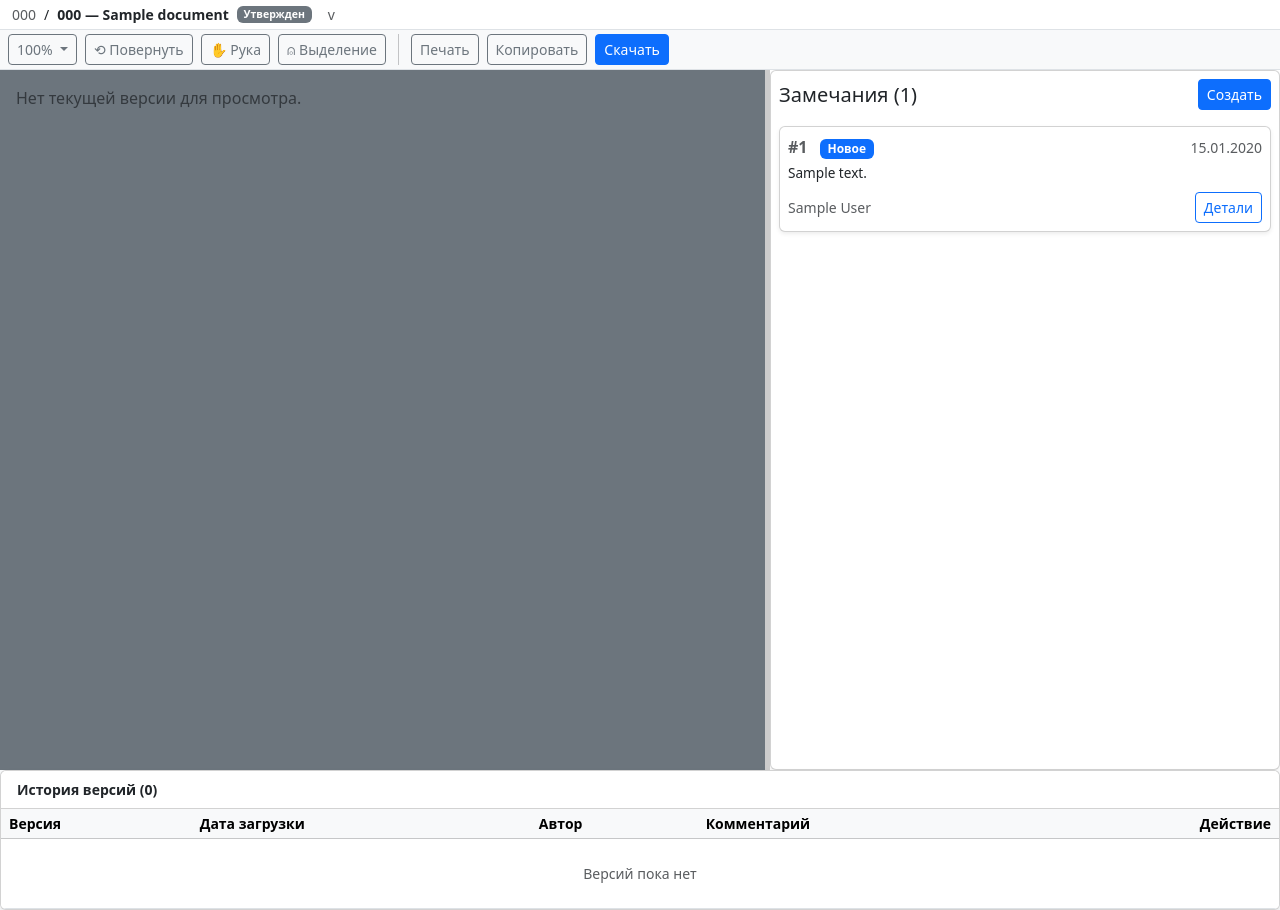
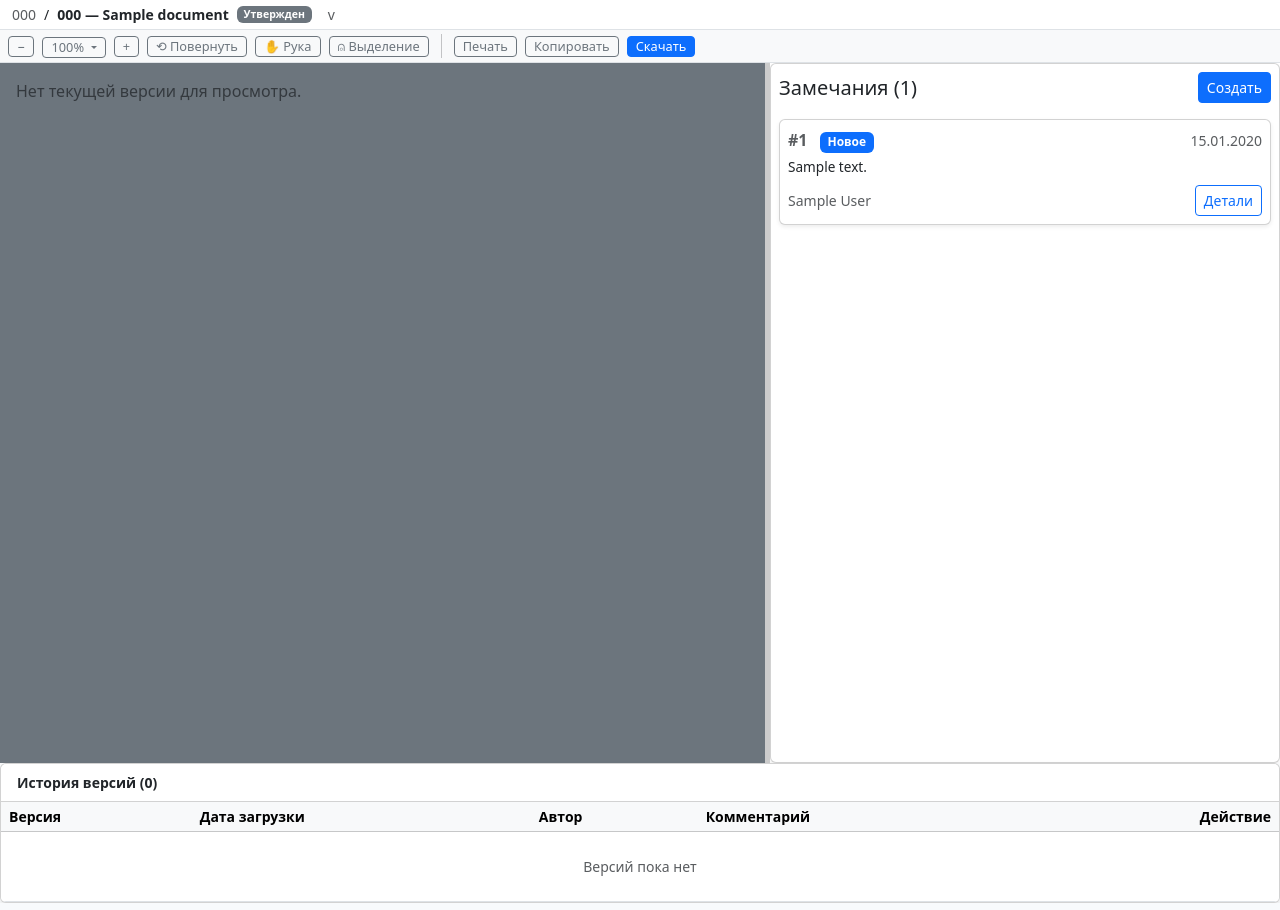
Before and after one commit to ABEL678/sod-project, a Django app: page /documents/1/ in a window 1280 px wide. Shown: the part 48-958 px from the top of the page. Run offline with Django 5.2, Linux system fonts and the light colour scheme; a user stored in the database is signed in; data comes from the database, SQL or seed files in the repository; tables that the repository leaves empty hold one stand-in row (values such as "Sample post"); data that the repository does not hold is empty; some libraries are stand-ins or nearby versions.

Commit message:
fix(ui): add zoom buttons, fix print, colorize badges by status and position in corner

```diff
--- a/static/js/pdf_viewer.js
+++ b/static/js/pdf_viewer.js
@@ -245,25 +245,31 @@
                 page.layer.appendChild(frame);
 
                 const badge = document.createElement('div');
+                const badgeColor = statusColor(issue.status);
                 badge.className = 'pdf-pin pdf-issue-badge';
                 badge.dataset.issueId = issue.id;
-                badge.style.left = (x * 100) + '%';
-                badge.style.top = (y * 100) + '%';
+                badge.style.left = (x1 * 100) + '%';
+                badge.style.top = (y1 * 100) + '%';
                 badge.style.transform = 'translate(-50%, -50%)';
-                badge.style.backgroundColor = '#198754';
-                badge.style.color = '#fff';
+                badge.style.backgroundColor = badgeColor;
+                badge.style.color = ['IN_PROGRESS', 'DISCUSSION'].includes(issue.status)
+                    ? '#212529'
+                    : '#fff';
                 badge.style.border = '2px solid #fff';
-                badge.style.borderRadius = '20px';
-                badge.style.padding = '2px 8px';
-                badge.style.fontSize = '11px';
+                badge.style.borderRadius = '50%';
+                badge.style.padding = '0';
+                badge.style.fontSize = '10px';
                 badge.style.fontWeight = 'bold';
-                badge.style.lineHeight = '1.2';
-                badge.style.width = 'auto';
-                badge.style.height = 'auto';
-                badge.style.minWidth = '20px';
+                badge.style.lineHeight = '1';
+                badge.style.width = '24px';
+                badge.style.height = '16px';
+                badge.style.display = 'flex';
+                badge.style.alignItems = 'center';
+                badge.style.justifyContent = 'center';
                 badge.style.textAlign = 'center';
                 badge.style.boxShadow = '0 2px 4px rgba(0,0,0,0.2)';
                 badge.style.cursor = 'pointer';
+                badge.style.zIndex = '2';
                 badge.textContent = issue.id;
                 badge.title = issue.description;
                 badge.addEventListener('click', function (event) {
@@ -908,13 +914,11 @@
     }
 
     window.zoomIn = function () {
-        currentScale *= 1.2;
-        renderPages();
+        window.setZoom(currentScale * 1.2);
     };
 
     window.zoomOut = function () {
-        currentScale /= 1.2;
-        renderPages();
+        window.setZoom(currentScale / 1.2);
     };
 
     window.rotatePage = function () {
```
Also changed, not shown: storage/adapters/templates/storage/document_detail.html.
